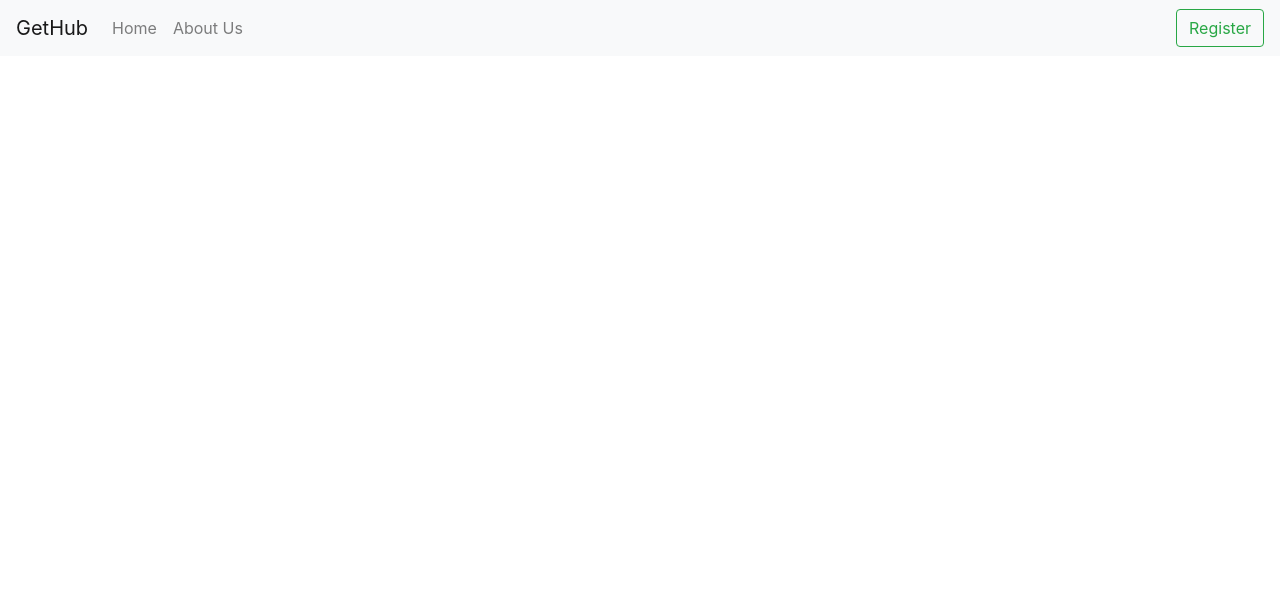
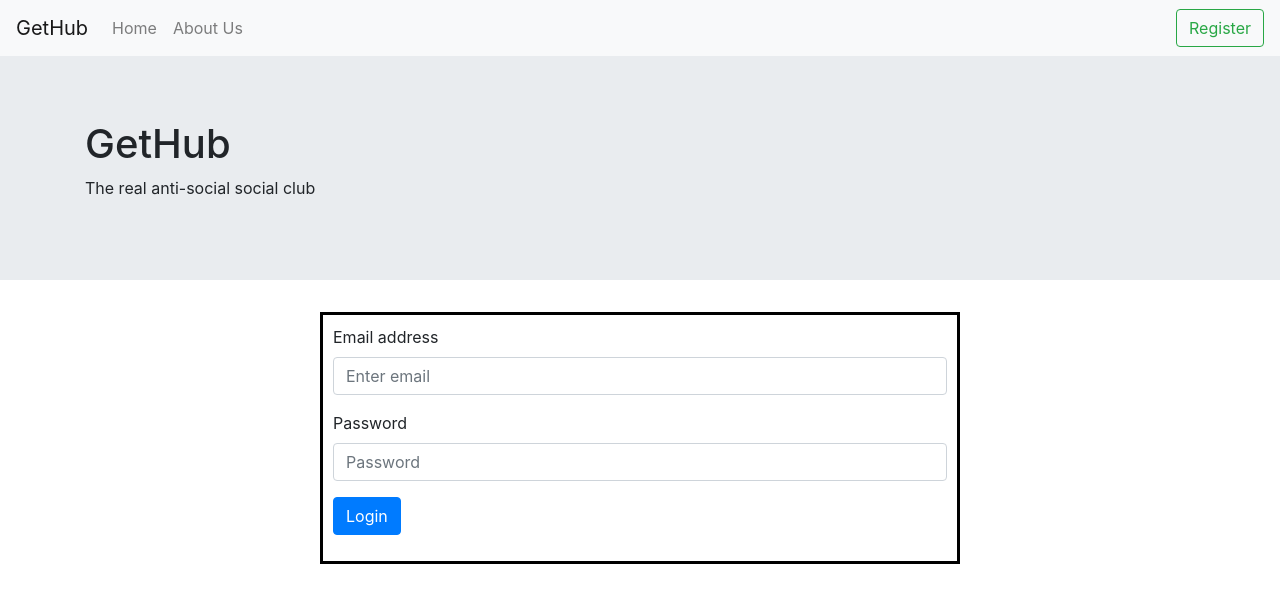
Before and after one commit to EddieXu123/CSDS341Project, a React (Create React App) app in the folder frontend/: page / in a window 1280 px wide. Shown: the top 602 px of the page. Built offline with nearby package versions, Linux system fonts and the light colour scheme.

Commit message:
login page complete

```diff
--- a/frontend/src/App.css
+++ b/frontend/src/App.css
@@ -36,3 +36,10 @@
     transform: rotate(360deg);
   }
 }
+
+.login {
+  margin: auto;
+  width: 50%;
+  border: 3px solid black;
+  padding: 10px;
+}
--- a/frontend/src/App.js
+++ b/frontend/src/App.js
@@ -2,12 +2,17 @@ import './App.css';
 import React from 'react';
 import 'bootstrap/dist/css/bootstrap.min.css';
 import NavigationBar from './components/NavigationBar';
+import Login from './components/Login';
+import Login_Jumbo from './components/Login_Jumbo';
 
 
 function App() {
   return (
     <div>
       <NavigationBar/>
+      <Login_Jumbo/>
+      <Login/>
+
     </div>
   );
 }
--- /dev/null
+++ b/frontend/src/components/Login_Jumbo.js
@@ -0,0 +1,23 @@
+import React , {Component} from 'react';
+import {Container, Jumbotron} from 'react-bootstrap';
+import '../App.css';
+
+export class Login_Jumbo extends Component{
+    render(){
+        return(
+            <div>
+                <Jumbotron fluid >
+                <Container >
+                    <h1>GetHub</h1>
+                    <p>
+                    The real anti-social social club
+                    </p>
+                </Container>
+                </Jumbotron>
+            </div>
+
+        );
+    }
+}
+
+export default Login_Jumbo;
```
